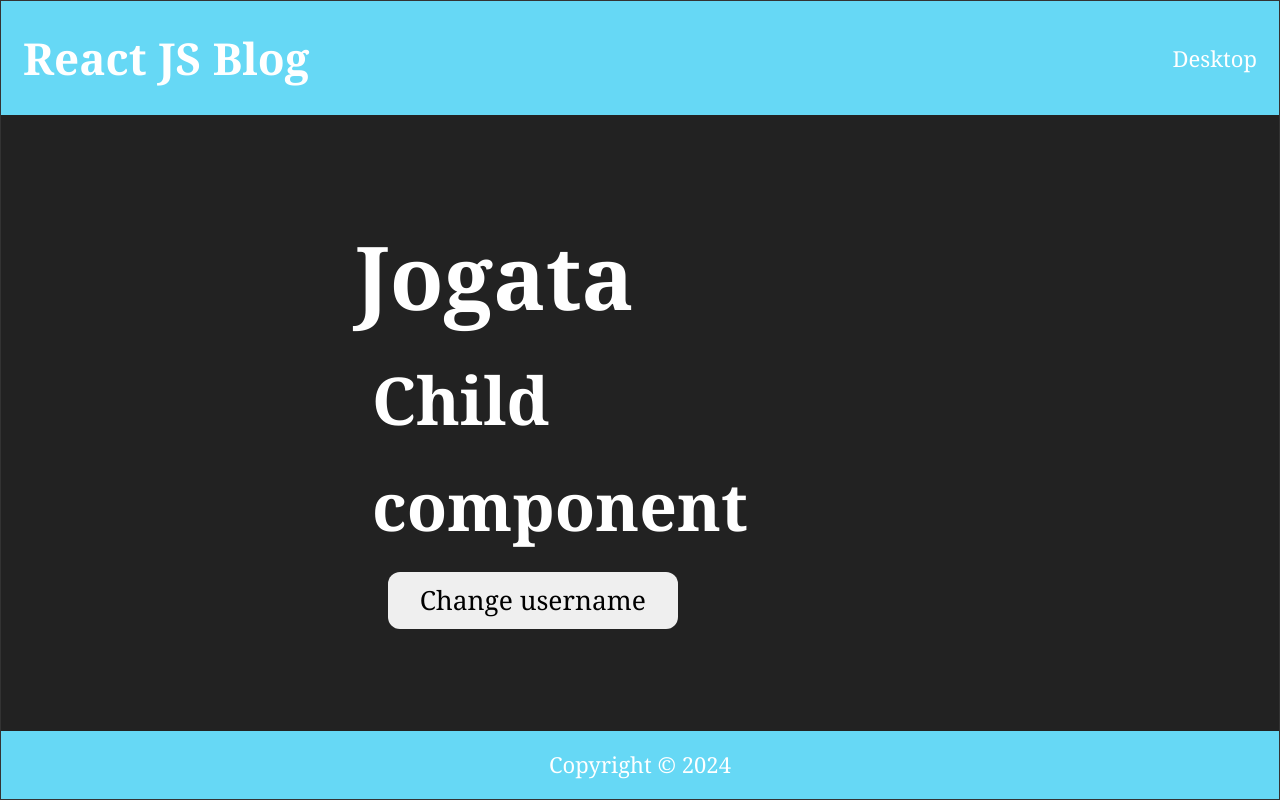
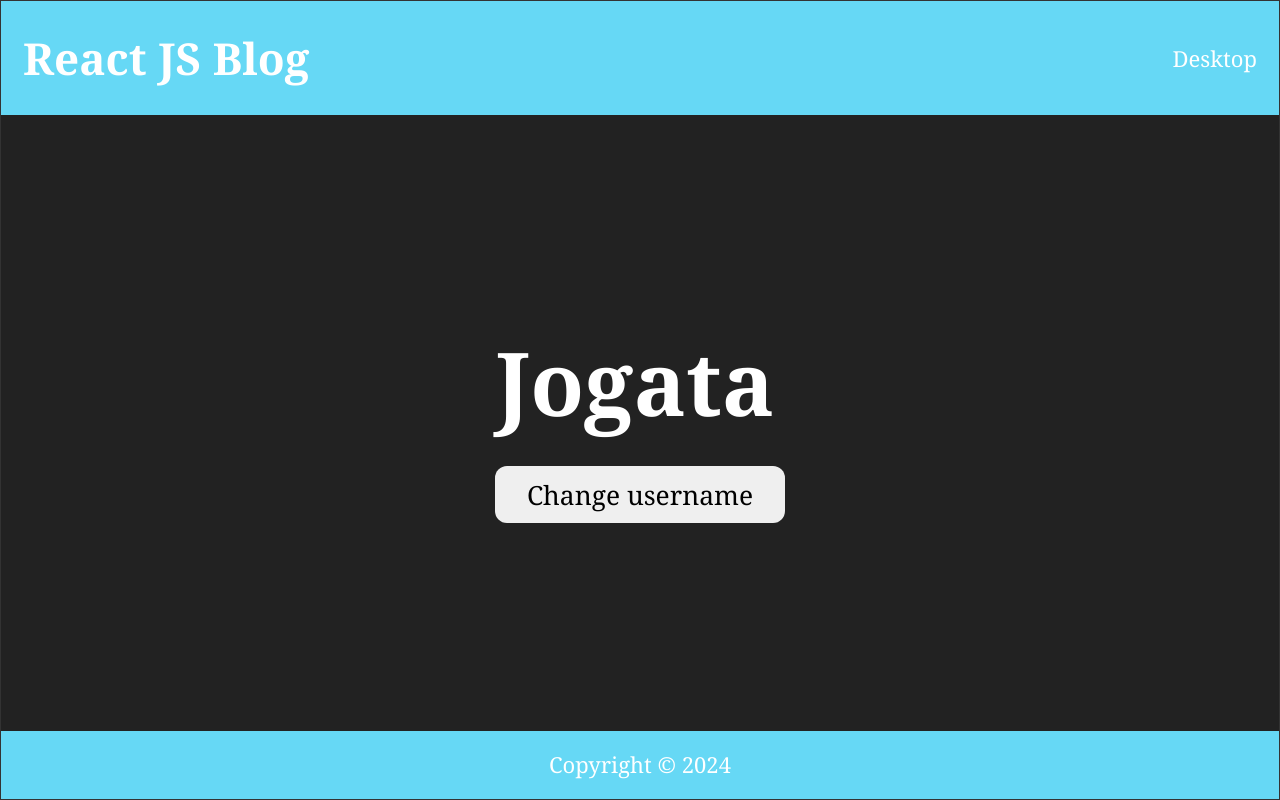
Before and after one commit to Jogata/SoftUni-React-Project, a React (Vite) app in the folder client/: page / in a window 1280 px wide. Built offline with nearby package versions, Linux system fonts and the light colour scheme; a web font is replaced by a local one.

Commit message:
use context - exercise

```diff
--- a/client/src/App.jsx
+++ b/client/src/App.jsx
@@ -509,28 +509,48 @@ function Parent() {
   return (
     <UserContext.Provider value={{username: username, setUsername: setUsername}}>
       <div>
-        <h1>{username}</h1>
-        <Child />
+        <Child1 />
+        <Child2 />
       </div>
     </UserContext.Provider>
   )
 }
 
-function Child() {
+function Child1() {
+  const { username } = useContext(UserContext);
+
   useEffect(() => {
-    console.log("Child");
+    console.log("Child1");
   })
 
   return (
-    <div>
-      <h2>Child component</h2>
-      <Grandchild />
-    </div>
+    // <div>
+      <h1>{username}</h1>
+    // </div>
+  )
+}
+
+function Child2() {
+  const { setUsername } = useContext(UserContext);
+
+  useEffect(() => {
+    console.log("Child2");
+  })
+
+  return (
+    // <div>
+      <button
+        onClick={() => setUsername("New user")}
+      >
+        Change username
+      </button>
+    // </div>
   )
 }
 
 function Grandchild() {
   const { setUsername } = useContext(UserContext);
+
   useEffect(() => {
     console.log("Grandchild");
   })
```
